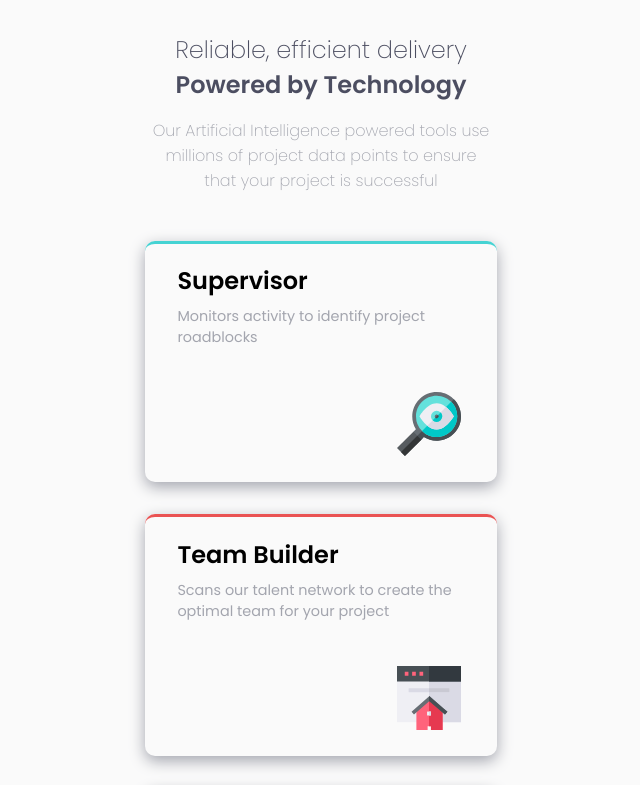
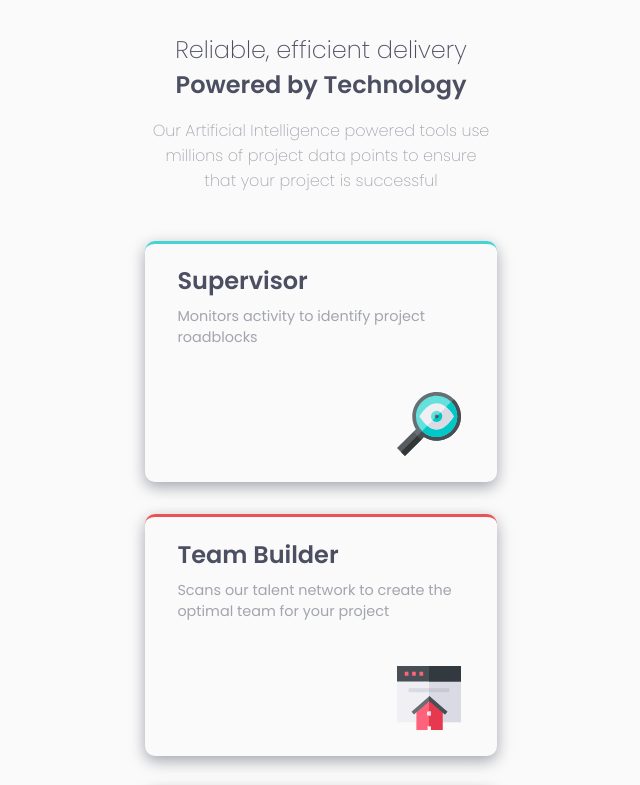
Before and after one commit to MartDub/Four-card-feature-section, a plain HTML site: page index.html in a window 1280 px wide. Shown: the top 785 px of the page, without its empty margins (319-959 px from the left). Drawn offline with Linux system fonts and the light colour scheme.

Commit message:
H1 Content color

```diff
--- a/style.css
+++ b/style.css
@@ -76,6 +76,7 @@ body{
 
 }
 
+
 .square{
 
     margin: 1rem;
@@ -96,6 +97,11 @@ body{
     justify-content: space-between;
     flex-wrap: wrap;
 
+}
+
+.square h1{
+
+    color:var(--dark-blue);
 }
 
  .image{
```
